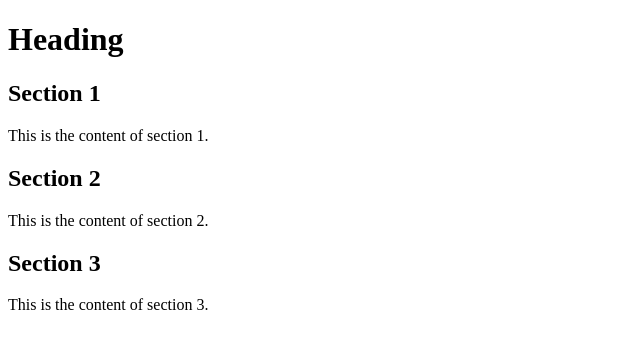
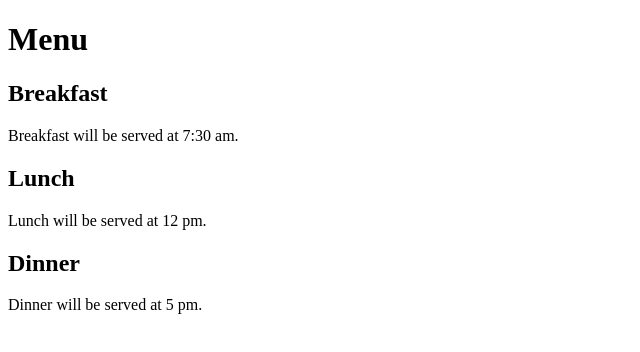
Before and after one commit to lyssajo/coursera-test, a plain HTML site: page module2_solution/index.html in a window 1280 px wide. Shown: the whole page, without its empty margins (0-640 px from the left). Drawn offline with Linux system fonts and the light colour scheme.

Commit message:
more edits

```diff
--- a/module2_solution/index.html
+++ b/module2_solution/index.html
@@ -1,24 +1,24 @@
 <!DOCTYPE html>
 <html>
 <head>
-  <title>Example HTML Structure</title>
+  <title>Menu</title>
 </head>
 <body>
-  <h1>Heading</h1>
+  <h1>Menu</h1>
 
   <section>
-    <h2>Section 1</h2>
-    <p>This is the content of section 1.</p>
+    <h2>Breakfast</h2>
+    <p>Breakfast will be served at 7:30 am.</p>
   </section>
 
   <section>
-    <h2>Section 2</h2>
-    <p>This is the content of section 2.</p>
+    <h2>Lunch</h2>
+    <p>Lunch will be served at 12 pm.</p>
   </section>
 
   <section>
-    <h2>Section 3</h2>
-    <p>This is the content of section 3.</p>
+    <h2>Dinner</h2>
+    <p>Dinner will be served at 5 pm.</p>
   </section>
 </body>
 </html>
```
